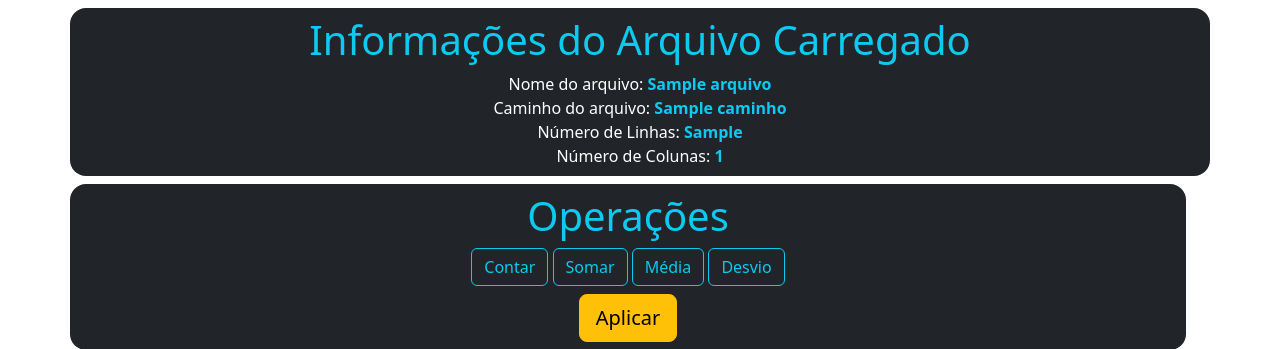
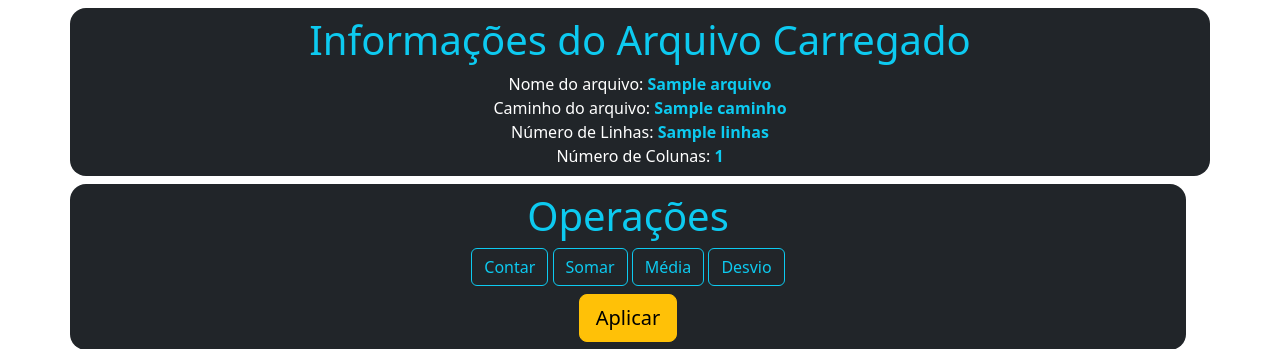
Before and after one commit to rafaelponte89/prj_ve_facil, a Django app: template src/prj_ve_facil/templates/analise.html in a window 1280 px wide. Shown: the top 349 px of the page. Run offline with Django 4.2, Linux system fonts and the light colour scheme; the template is opened without the code that fills it: most values are stand-ins (such as "Sample title", 1, 10 or a date in 2020).

Commit message:
Correção visualização número de linhas

```diff
--- a/src/prj_ve_facil/file_analise/views.py
+++ b/src/prj_ve_facil/file_analise/views.py
@@ -56,11 +56,12 @@ def analisar(request, arquivo,cod=1):
 
         caminho = get_file_path(arquivo)
         colunas_tipos = {}
+        linhas = ''
 
         if cod == 1:
             dataframe = pd.read_csv(caminho,sep = '[:,|;]',engine='python')
         else:
-            dataframe = pd.read_csv(caminho,sep = '[:,|;]',engine='python').head(30)
+            dataframe = pd.read_csv(caminho,sep = '[:,|;]',engine='python')
 
 
         colunas = ren_cols(dataframe)
@@ -109,9 +110,9 @@ def analisar(request, arquivo,cod=1):
                                 cols_agrup.append(ag)
                         dataframe = executar_op(op, cols_agrup, dataframe)
 
-
                     tabela = dataframe.to_json()
                 else:
+                    dataframe = dataframe.head(30)
                     tabela = dataframe.to_html()
 
                 return JsonResponse(tabela, safe=False)
--- a/src/prj_ve_facil/templates/analise.html
+++ b/src/prj_ve_facil/templates/analise.html
@@ -16,7 +16,7 @@
 
             <label>Nome do arquivo: <strong class="text-info">{{arquivo}}</strong></label> <br>
             <label>Caminho do arquivo: <strong class="text-info">{{caminho}}</strong></label> <br>
-            <label>Número de Linhas: <strong class="text-info">{{linhas_totais}}</strong></label> <br>
+            <label>Número de Linhas: <strong class="text-info">{{linhas}}</strong></label> <br>
             <label>Número de Colunas: <strong class="text-info">{{colunas|length}}</strong></label><br>
         </div>
         <div class="row mt-2">
```
